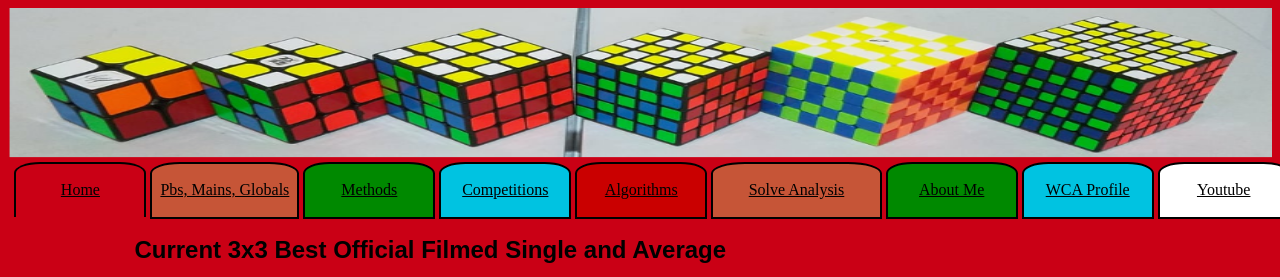
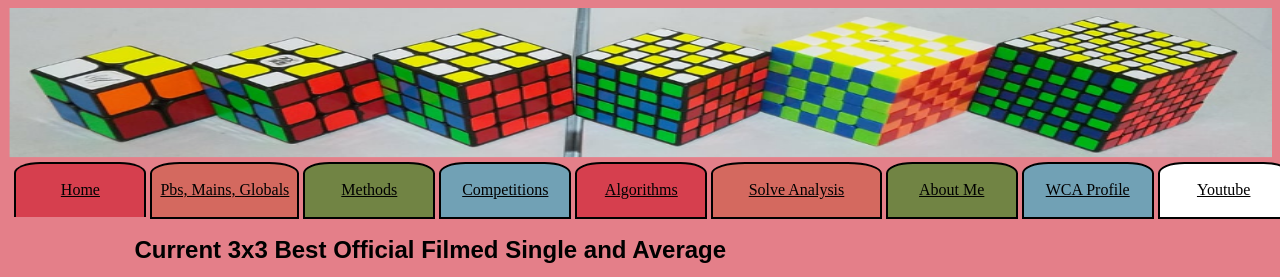
Before and after one commit to sknoll1818/Midterm-Project-2018, a plain HTML site: page Website/index.html in a window 1280 px wide. Shown: the top 277 px of the page. Drawn offline with Linux system fonts and the light colour scheme.

Commit message:
added opacity

```diff
--- a/Website/CSS/style.css
+++ b/Website/CSS/style.css
@@ -46,7 +46,7 @@ form{
   width:10%;
   border:2px solid black;
   border-radius:20% 20% 0 0;
-  background-color: rgb(202,0,21);
+  background-color: rgba(202,0,21, 0.5);
     border-bottom-style:none;
 }
 
@@ -54,7 +54,7 @@ form{
 #pbPage{
     border:2px solid black;
   border-radius:20% 20% 0 0;
-  background-color: rgb(198,85,55);
+  background-color: rgba(198,85,55, 0.5);
   border-bottom-style:none;
 }
 
@@ -63,35 +63,35 @@ form{
   width:10%;
     border:2px solid black;
   border-radius:20% 20% 0 0;
-  background-color: rgb(0,137,0);
+  background-color: rgba(0,137,0, 0.5);
     border-bottom-style:none;
 }
 #compPage{
     width:10%;
     border:2px solid black;
   border-radius:20% 20% 0 0;
-  background-color: rgb(0,195,225);
+  background-color: rgba(0,195,225, 0.5);
     border-bottom-style:none;
 }
 #algPage{
     width:10%;
   border:2px solid black;
 border-radius:20% 20% 0 0;
-background-color: rgb(202,0,0);
+background-color: rgba(202,0,21, 0.5);
   border-bottom-style:none;
 }
 #solveAnalysisPage{
   width:13%;
   border:2px solid black;
 border-radius:20% 20% 0 0;
-background-color: rgb(198,85,55);
+background-color: rgba(198,85,55, 0.5);
   border-bottom-style:none;
 }
 #AboutMePage{
   width:10%;
   border:2px solid black;
 border-radius:20% 20% 0 0;
-background-color: rgb(0,137,0);
+background-color: rgba(0,137,0, 0.5);
   border-bottom-style:none;
 }
 
@@ -99,7 +99,7 @@ background-color: rgb(0,137,0);
   width:10%;
   border:2px solid black;
 border-radius:20% 20% 0 0;
-background-color: rgb(0,195,225);
+background-color: rgba(0,195,225, 0.5);
   border-bottom-style:none;
 }
 #YT{
@@ -112,19 +112,20 @@ background-color: rgb(255,255,255);
 }
 /* styling pages backgrounds */
 #ab, #method{
-   background-color: rgb(0,137,0);
+   background-color: rgba(0,137,0, 0.5);
+
 }
 #alg a{
   color:black;
 }
 #comp{
-    background-color: rgb(0,195,225);
+    background-color: rgba(0,195,225, 0.3);
 }
 #home, #alg{
-  background-color: rgb(202,0,21);
+  background-color: rgba(202,0,21, 0.5);
 }
 #pb, #sa{
-    background-color: rgb(198,85,55);
+    background-color: rgba(198,85,55, 0.5);
 }
 /* changing font size and style */
 h1{
```
